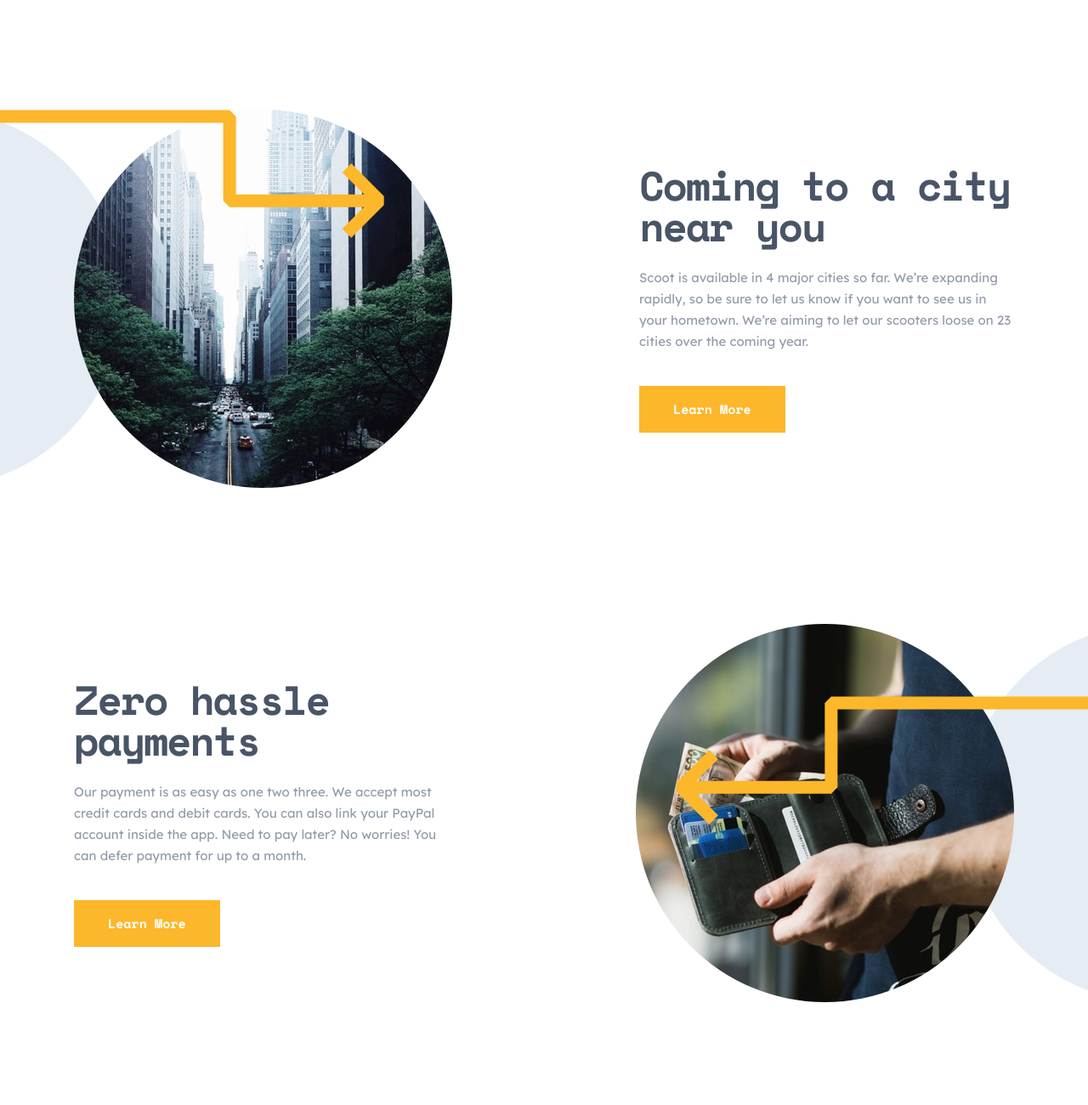
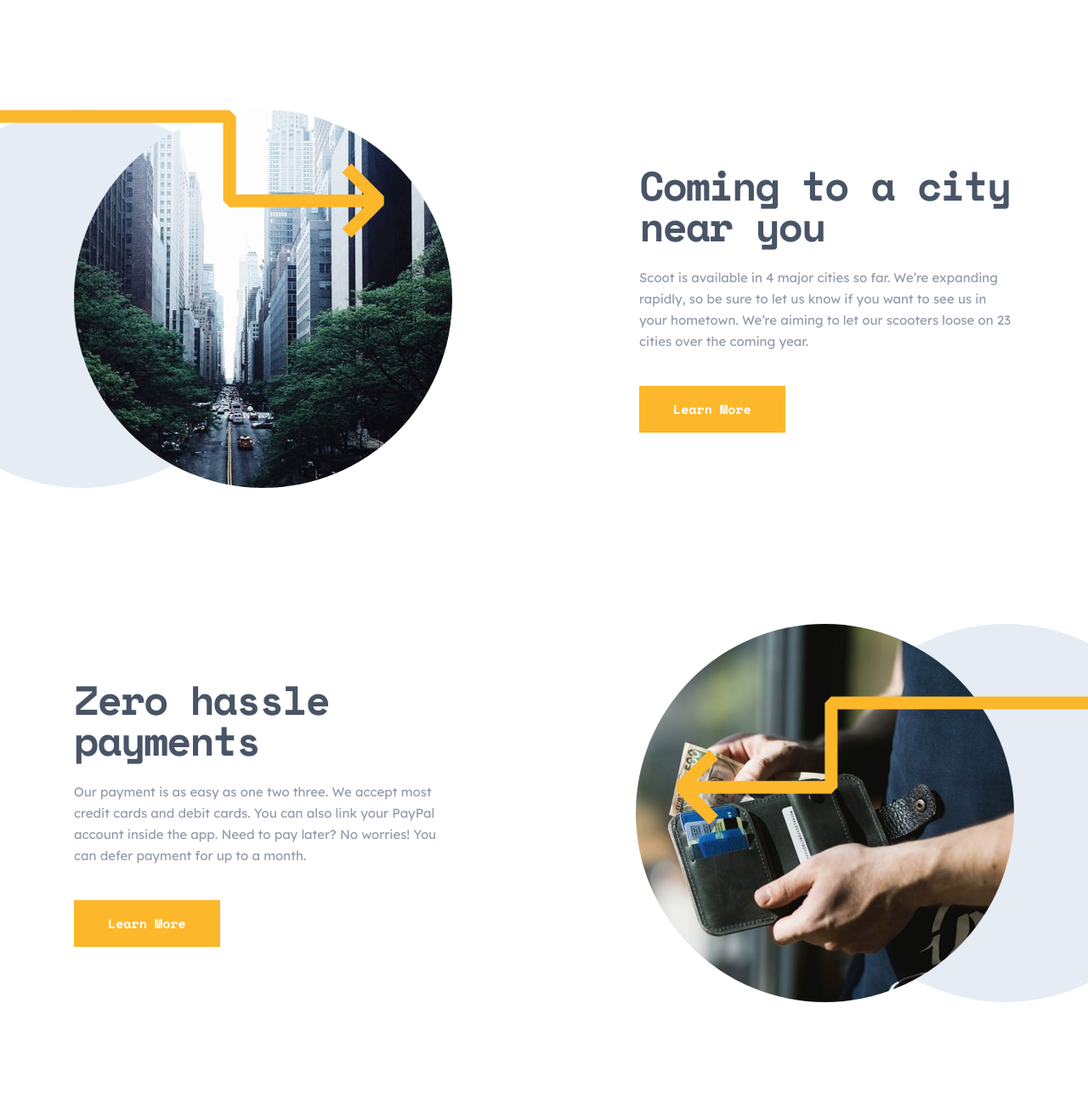
Before and after one commit to thusmiley/scoot, a plain HTML site: page index.html in a window 1280 px wide. Shown: the part 1820-3120 px from the top of the page at 85% size. Drawn offline with nearby package versions, Linux system fonts and the light colour scheme.

Commit message:
fix minor bugs

```diff
--- a/style.sass
+++ b/style.sass
@@ -301,7 +301,7 @@ h1
         width: 974px
         height: 15px
         top: 45px
-        left: -225px
+        left: -178px
 // Features section
 .feature-img
     border-radius: 50%
@@ -341,9 +341,9 @@ h1
     .feature
         background: url('./assets/patterns/circle.svg') no-repeat
     #payments, #telemetry
-        background-position:  top 0 right -300px
+        background-position:  top 0 right -95%
     #near-you
-        background-position: top 0 left -300px
+        background-position: top 0 left -95%
     .feature p
         margin: 40px auto
         max-width: 62ch
@@ -385,6 +385,10 @@ h1
         margin-left: 220px
     #near-you .feature-img
         margin-right: 220px
+    #payments, #telemetry
+        background-position:  top 0 right -15%
+    #near-you
+        background-position: top 0 left -15%
     .arrow-telemetry
         top: 307px
         left: unset
@@ -822,7 +826,7 @@ footer .container, .footer-nav
         display: block
         position: absolute
         top: 0
-        right: -300px
+        right: -45%
     #mission h2
         margin-top: 64px
         margin-bottom: 40px
```
Also changed, not shown: style.css, 1 other file.
